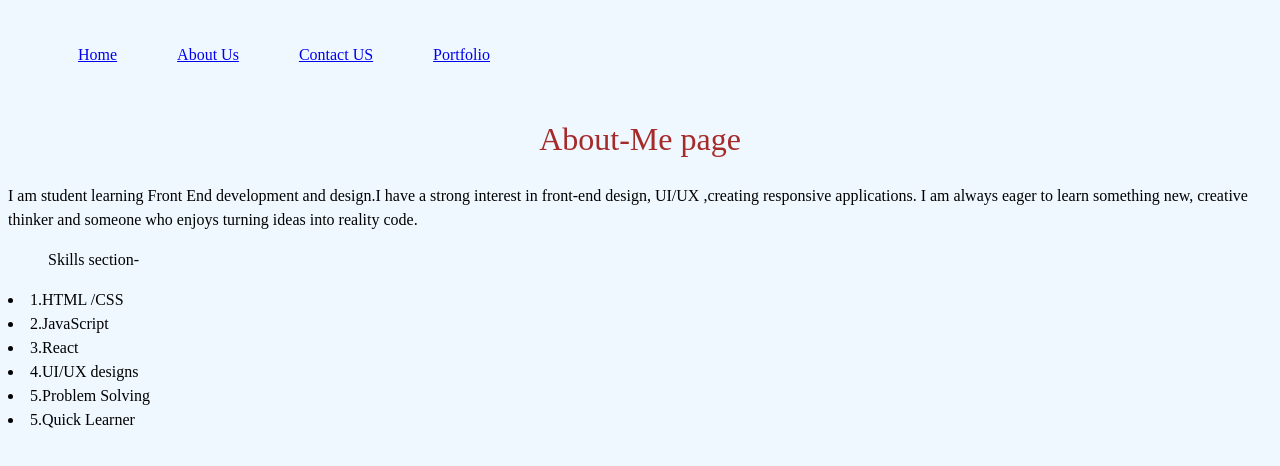
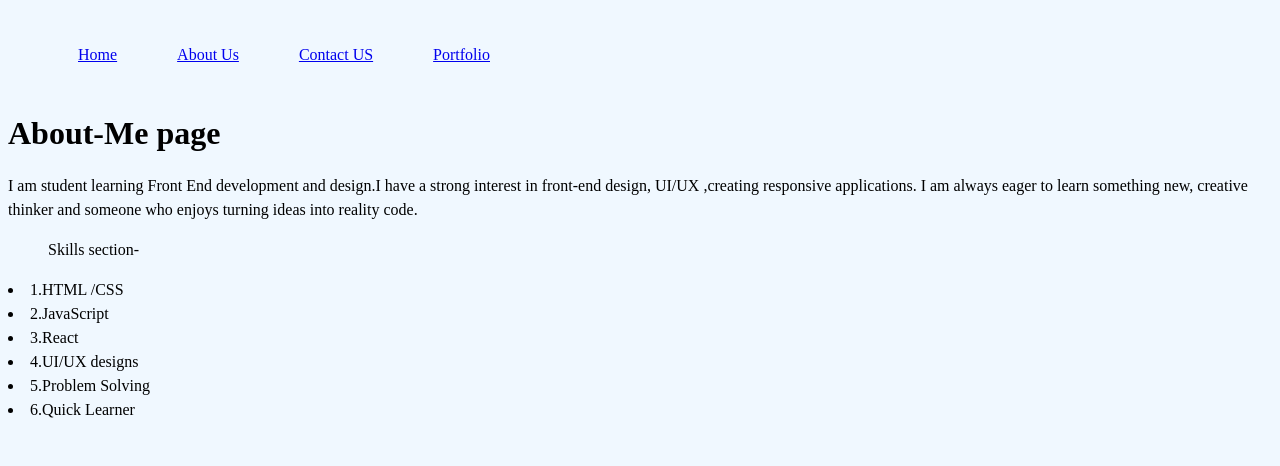
Before and after one commit to SonalMahe/my-firstReact-app, a React (Vite) app: page /about in a window 1280 px wide. Shown: the top 466 px of the page. Built offline with nearby package versions, Linux system fonts and the light colour scheme.

Commit message:
updated in pages n css

```diff
--- a/src/pages/about.jsx
+++ b/src/pages/about.jsx
@@ -3,7 +3,7 @@
 function About() {
     return (
         <>
-            <h2>About-Me page</h2>
+            <h1>About-Me page</h1>
 
             <p>I am student learning Front End development and design.I have a strong interest in front-end design, UI/UX ,creating responsive applications. I am always eager to learn something new, creative thinker and someone who enjoys turning ideas into reality code.
                 <ul>Skills section-</ul>
@@ -12,7 +12,7 @@
                 <li>3.React</li>
                 <li>4.UI/UX designs</li>
                 <li>5.Problem Solving</li>
-                <li>5.Quick Learner</li>
+                <li>6.Quick Learner</li>
             </p>
         </>
     )
--- a/src/pages/contactus.jsx
+++ b/src/pages/contactus.jsx
@@ -1,7 +1,7 @@
 function ContactUs() {
     return (
         <>
-        <h1>This is contactus  page</h1>
+        <h1>Contact-us page</h1>
 
         <h4>This page is in under construction. More details coming soon.</h4>
         </>
--- a/src/pages/portfolio.jsx
+++ b/src/pages/portfolio.jsx
@@ -7,7 +7,7 @@
         <>
             <button onClick={() => setShow(!show)}>
                 {show ? "Hide Details" : "Show Details"}</button>
-            <h1>This is portfolio page</h1>
+            <h1>Portfolio page</h1>
 
 
             {show && (<Project
```
